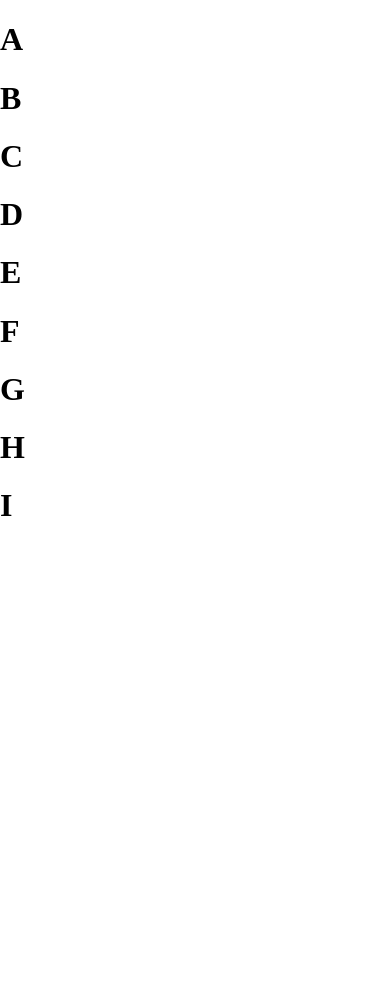
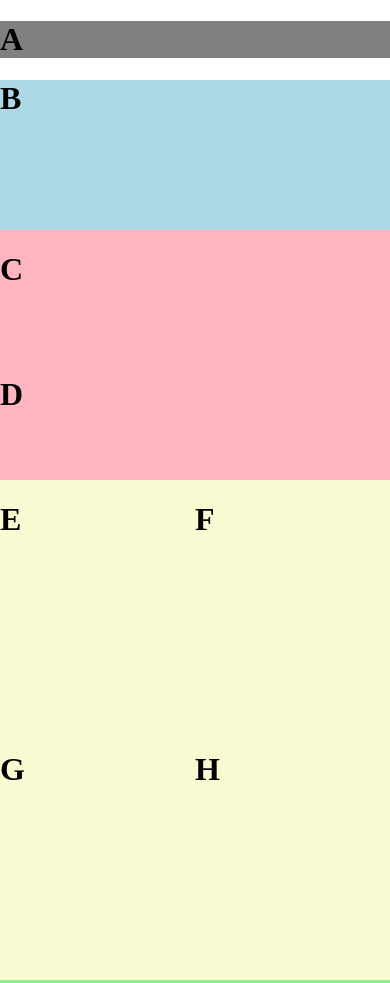
Before and after one commit to jbach197/ui-challenge-1, a plain HTML site: page index.html in a window 390 px wide. Shown: the top 983 px of the page. Before the commit the page ends 844 px from the top, so only its background shows below. Drawn offline with nearby package versions, Linux system fonts and the light colour scheme.

```diff
--- a/index.html
+++ b/index.html
@@ -2,7 +2,7 @@
 <html>
     <head>
         <title>UI Challenge 1</title>
-        <link rel="stylesheet" href="styles/normalize.css">
+        <link rel="stylesheet" href="styles/normalise.css">
         <link rel="stylesheet" href="styles/layout.css">
         <link rel="stylesheet" href="styles/base.css">
     </head>
--- a/styles/layout.css
+++ b/styles/layout.css
@@ -1,4 +1,47 @@
-@media screen and (min-width:800px) {
+@media screen and (max-width:768px) {
+
+    .header {
+        background-color: gray;
+        height: 75x;
+        width: 100%;
+
+    }
+
+    .aside {
+        background-color: lightblue;
+        height: 150px;
+        width: 100%;
+    }
+
+
+    .left-card,
+    .right-card {
+        background-color: lightpink;
+        float: left;
+        height: 125px;
+        width: 100%;
+    }
+
+    .card-one,
+    .card-two,
+    .card-three,
+    .card-four {
+        background-color: lightgoldenrodyellow;
+        float: left;
+        height: 250px;
+        width: 50%;
+    }
+
+    .card {
+        background-color: lightgreen;
+        float: left;
+        height: 80px;
+        width: 100%;
+
+    }
+}
+
+@media screen and (min-width:768px) {
 
 .header {
     background-color: gray;
```
